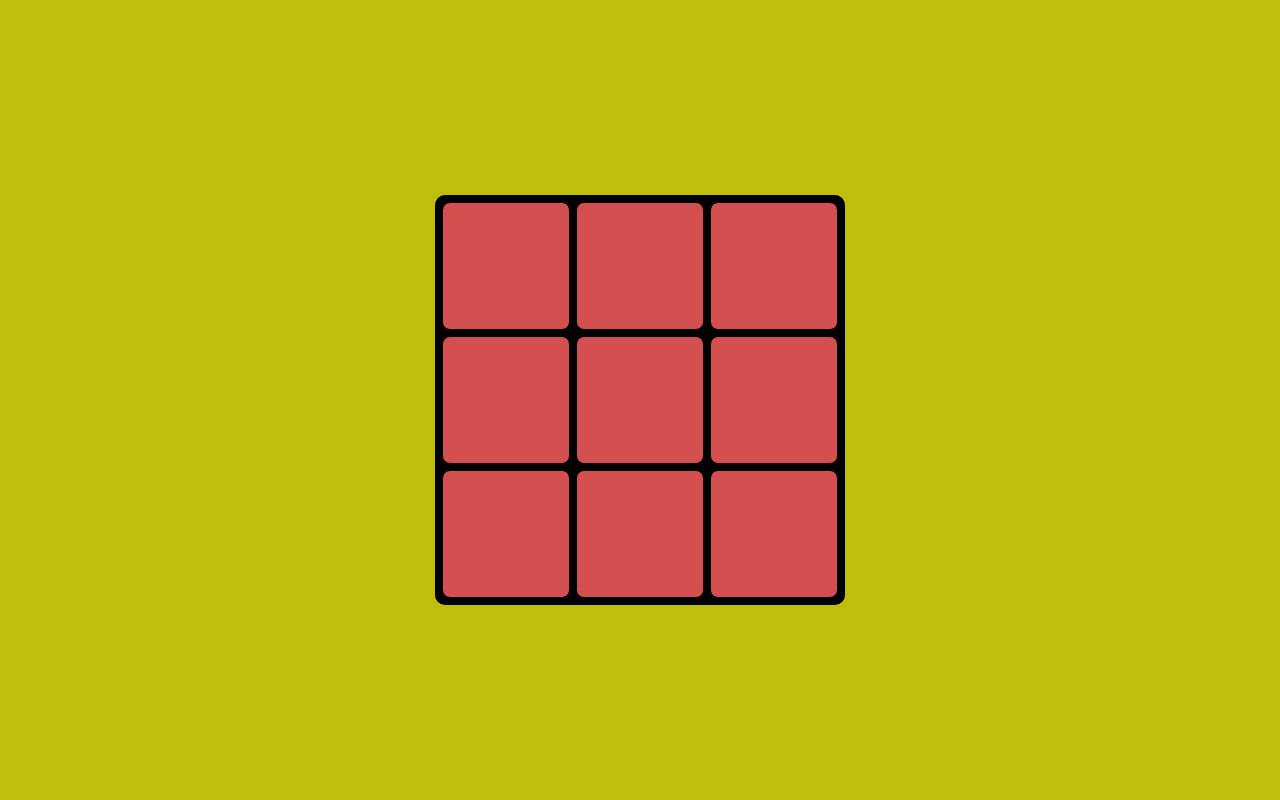
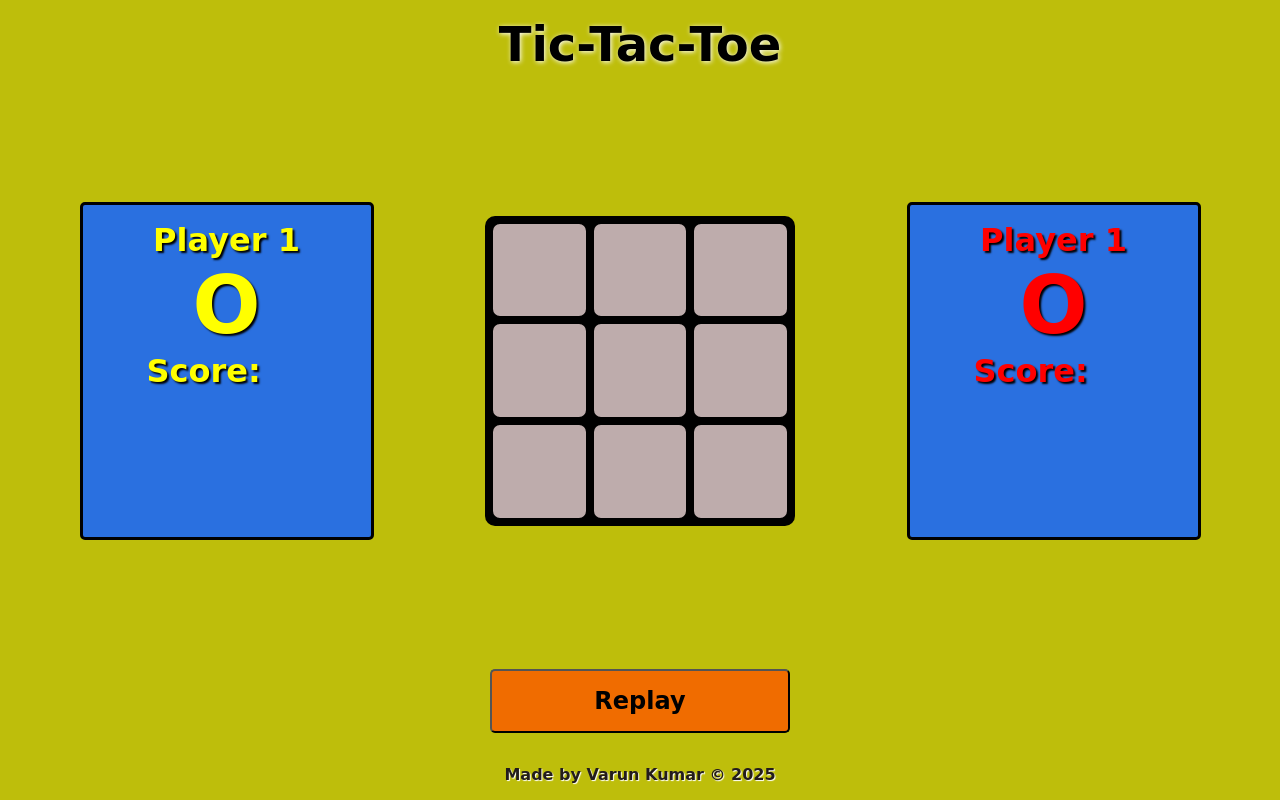
Before and after one commit to VK4041/Tic-Tac-Toe, a plain HTML site: page index.html in a window 1280 px wide. Drawn offline with Linux system fonts and the light colour scheme.

Commit message:
Finalized UI and start btns 60% done

```diff
--- a/index.html
+++ b/index.html
@@ -1,16 +1,31 @@
 <!DOCTYPE html>
 <html lang="en">
+  <head>
+    <meta charset="UTF-8" />
+    <meta name="viewport" content="width=device-width, initial-scale=1.0" />
+    <title>Tic-Tac-Toe</title>
+    <link rel="stylesheet" href="/styles.css" />
+  </head>
 
-<head>
-    <meta charset="UTF-8">
-    <meta name="viewport" content="width=device-width, initial-scale=1.0">
-    <title>Tic-Tac-Toe</title>
-    <link rel="stylesheet" href="/styles.css">
-</head>
-
-<body>
-    <main class="container"></main>
+  <body>
+    <main class="container">
+      <h1 class="title">Tic-Tac-Toe</h1>
+      <div class="play-area">
+        <div class="player1 player-card">
+          <div class="player-title">Player 1</div>
+          <div class="player-choice">O</div>
+          <div class="player-score">Score:</div>
+        </div>
+        <div class="game-container"></div>
+        <div class="player2 player-card">
+          <div class="player-title">Player 1</div>
+          <div class="player-choice">O</div>
+          <div class="player-score">Score:</div>
+        </div>
+      </div>
+      <button class="startBtn">Replay</button>
+      <footer class="footer">Made by Varun Kumar &copy; 2025</footer>
+    </main>
     <script src="./script.js" defer></script>
-</body>
-
+  </body>
 </html>
--- a/script.js
+++ b/script.js
@@ -11,7 +11,6 @@ const Gameboard = {
   resetGameboard() {
     this.gameboard = [];
     Controller.playerTurn = Players.player1;
-    Controller.roundCount = 0;
   },
   getGameBoard() {
     return this.gameboard;
@@ -25,17 +24,21 @@ const Players = {
   player2: { choice: "X", name: "Player2", score: 0 },
 };
 const displayController = {
+  displayContainer() {},
   initUIBoard() {
-    let container = document.querySelector(".container");
+    let gameContainer = document.querySelector(".game-container");
     let boardNode = document.createElement("div");
+    // let oldBoard = document.querySelector(".board");
+    // if (oldBoard) {
+    //   gameContainer.remove(oldBoard);
+    //   console.log(oldBoard.className);
+    // }
 
-    if (container.childElementCount)
-      container.removeChild(container.firstElementChild);
     boardNode.classList.add("board");
     Gameboard.getGameBoard().forEach((row, i) => {
       let rowNode = document.createElement("div");
       rowNode.classList.add("row");
-      row.forEach((cell, j) => {
+      row.forEach((_, j) => {
         let cellNode = document.createElement("div");
         cellNode.classList.add("cell");
         cellNode.setAttribute("data-row", i);
@@ -45,14 +48,11 @@ const displayController = {
       });
       boardNode.appendChild(rowNode);
     });
-    container.appendChild(boardNode);
+    gameContainer.appendChild(boardNode);
   },
   populateUIBoard(player, cell) {
-    // let cell = document.querySelector(
-    //   `[data-row="${index.row}"][data-col="${index.col}"]`
-    // );
     if (player === Players.player2) {
-      cell.classList.add("blueCell");
+      cell.classList.add("redText");
     }
     cell.textContent = player.choice;
   },
@@ -60,6 +60,7 @@ const displayController = {
     let cell = event.target;
     let row = cell.getAttribute("data-row");
     let col = cell.getAttribute("data-col");
+    console.log("HI");
     if (!Controller.cellOccupied(row, col)) {
       Gameboard.populateBoard(Controller.playerTurn, { row, col });
       displayController.populateUIBoard(Controller.playerTurn, cell);
@@ -88,24 +89,21 @@ const Controller = {
     console.clear();
     Gameboard.resetGameboard();
     Gameboard.initGameboard();
+    displayController.displayContainer();
     displayController.initUIBoard();
   },
   checkDraw() {
     return this.roundCount === 5;
-    //&& !this.winCondition()
   },
   turnToggler() {
-    if (this.checkDraw()) {
-      this.displayWinner();
-    }
     if (this.playerTurn === Players.player1) {
-      if (this.winCondition()) {
+      this.roundCount++;
+      if (this.winCondition() || this.checkDraw()) {
         this.displayWinner();
       }
       this.playerTurn = Players.player2;
-      this.roundCount++;
     } else {
-      if (this.winCondition()) {
+      if (this.winCondition() || this.checkDraw()) {
         this.displayWinner();
       }
       this.playerTurn = Players.player1;
@@ -115,12 +113,13 @@ const Controller = {
     if (this.checkDraw()) {
       console.log("DRAW");
     } else {
-      displayController.removeEventListeners();
       this.playerTurn.score++;
+      this.roundCount = 0;
       console.log(
         `Game-Over \nThe Winner is ${this.playerTurn.name} (${this.playerTurn.choice})`
       );
     }
+    displayController.removeEventListeners();
     console.log(
       `Scoreboard\n ${Players.player1.name} = ${Players.player1.score} | ${Players.player2.name} = ${Players.player2.score}`
     );
--- a/styles.css
+++ b/styles.css
@@ -5,33 +5,93 @@ html {
 }
 body {
   height: 100vh;
+  font-family: cursive;
 }
 .container {
   height: 100%;
   background-color: rgb(190, 190, 11);
   display: flex;
+  flex-direction: column;
+  align-items: center;
+  gap: 1rem;
+}
+.title {
+  font-size: 3rem;
+  font-weight: 900;
+  margin: 1rem auto 0;
+  text-shadow: 1px 1px 5px white;
+}
+.game-container {
+  /* display: flex;
+  justify-content: space-between;
+  flex: 1; */
 }
 .board {
   background-color: black;
   border-radius: 10px;
   padding: 5px;
 }
+.play-area {
+  width: 100%;
+  display: flex;
+  flex: 1;
+  align-items: center;
+  justify-content: space-evenly;
+  gap: 2rem;
+}
+.player1 {
+  color: yellow;
+}
+.player-card {
+  padding: 1rem;
+  font-weight: 900;
+  width: 20%;
+  height: 300px;
+  background-color: rgb(42, 112, 224);
+  font-size: 2rem;
+  text-align: center;
+  border-radius: 5px;
+  border: 3px solid black;
+}
+.player-score{
+  text-align: left;
+  padding-left: 3rem;
+}
+.startBtn {
+  font-family: inherit;
+  background-color: rgb(240, 108, 0);
+  width: 300px;
+  height: 4rem;
+  border-radius: 5px;
+  font-size: 1.5rem;
+  font-weight: 900;
+}
 .cell {
   border: 3px solid black;
   border-radius: 10px;
-  background-color: rgb(212, 80, 80);
+  background-color: rgb(190, 172, 172);
   color: yellow;
 }
-.blueCell {
-  color: blue;
+.cell,
+.redText,
+.player-card {
+  text-shadow: 2px 2px 2px black;
+}
+
+.redText,
+.player2 {
+  color: rgb(255, 0, 0);
+}
+.player-choice {
+  font-size: 5rem;
 }
 .cell:hover {
   border: 3px solid rgb(9, 255, 0);
 }
 .board {
   margin: auto;
-  height: 400px;
-  width: 400px;
+  height: 300px;
+  width: 300px;
   display: flex;
   flex-direction: column;
   gap: 2px;
@@ -48,5 +108,12 @@ body {
   align-items: center;
   font-size: 3rem;
   font-weight: 900;
-  font-family: cursive;
 }
+.footer {
+  margin-top: auto;
+  text-align: center;
+  padding: 1rem;
+  color: rgb(35, 28, 28);
+  text-shadow: 1px 1px 1px rgb(255, 255, 255);
+  font-weight: 600;
+}
```
